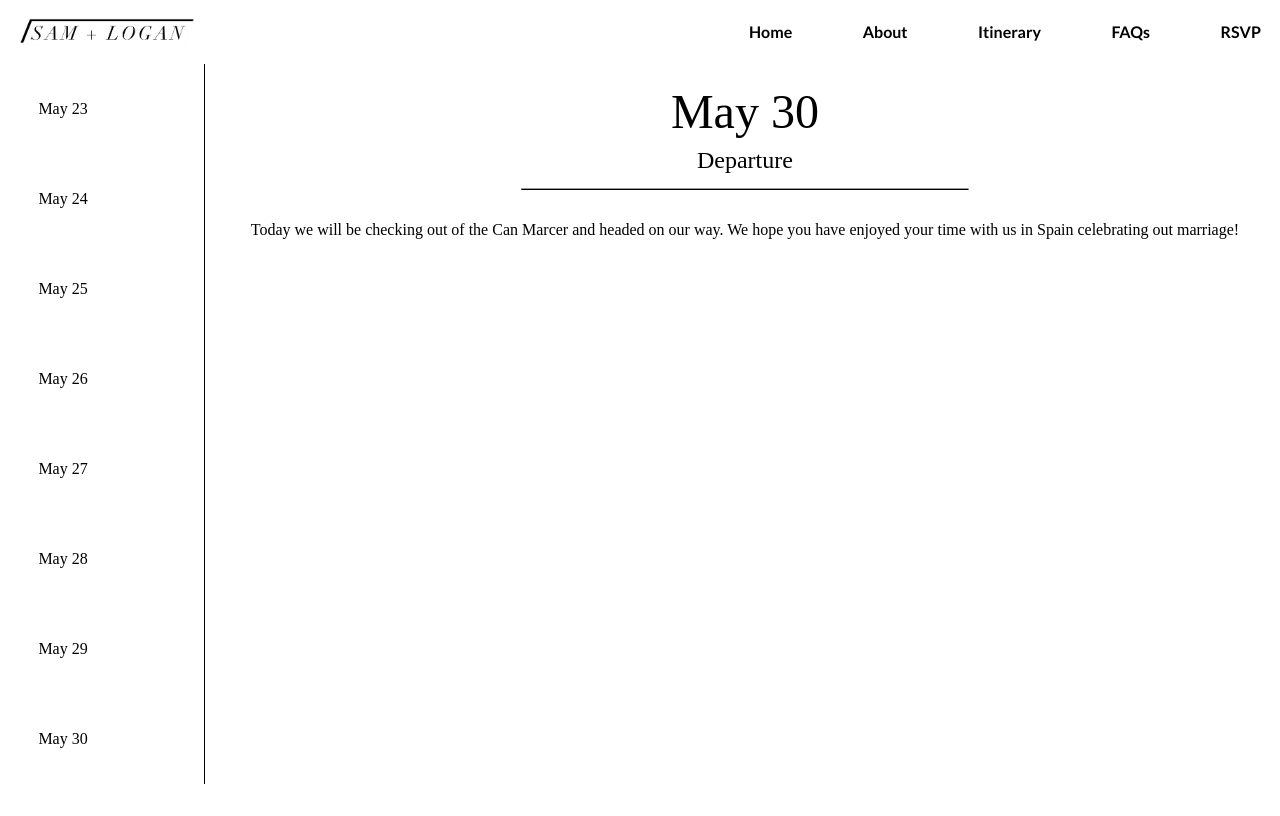
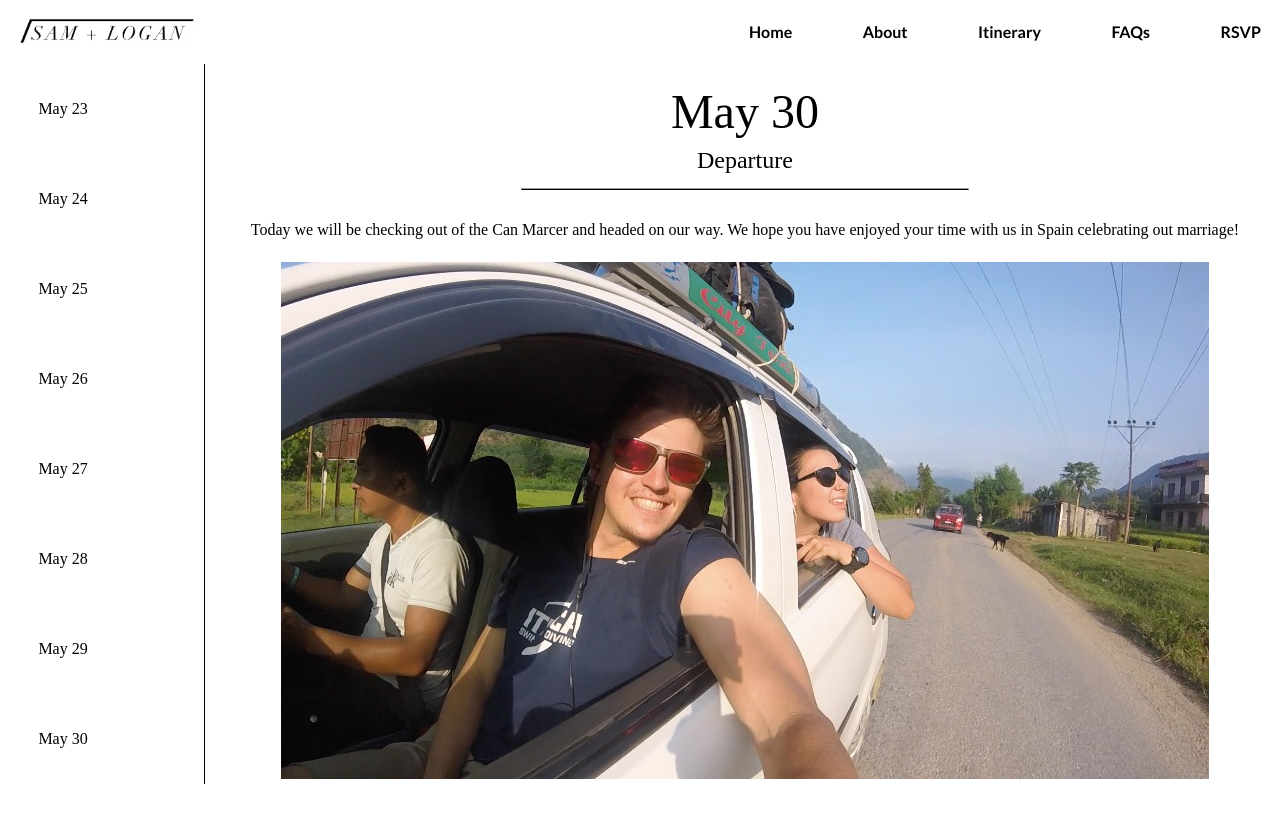
Before and after one commit to loganmetzger/barcelona22, a React (Create React App) app: page /itinerary/30 in a window 1280 px wide. Built offline with nearby package versions, Linux system fonts and the light colour scheme.

Commit message:
itinerary mostly laid out with pics and general styling, copy text incoming and some adjustments to be made with them

```diff
--- a/src/components/ItinDays/Day29.js
+++ b/src/components/ItinDays/Day29.js
@@ -1,5 +1,6 @@
 import React from "react";
-import '../../css/itinerary.css'
+import festival from '../../images/festival.JPG'
+import "../../css/itinerary.css";
 
 const Day29 = (props) => {
   return (
@@ -8,10 +9,20 @@ const Day29 = (props) => {
       <h3 className="day-subheader">Cleanup and Beach Day</h3>
       <hr className="day-header-line" />
 
-      <div>
-        <h4>After the Party</h4>
-        <p>Today we will be doing some cleanup at the venue and relaxing. We appreciate any help that you all might be willing to lend and would love to enjoy everyones company for our final day together.</p>
-        <p>We anticpate that some folks will have to depart today, and we wish you safe travels on your journey home</p>
+      <div className='free29'>
+        <img src={festival} alt='Us at a thai festival' className='festival' />
+        <div className='free29-text'>
+          <h4>After the Party</h4>
+          <p>
+            Today we will be doing some cleanup at the venue and relaxing. We
+            appreciate any help that you all might be willing to lend and would
+            love to enjoy everyones company for our final day together.
+          </p>
+          <p>
+            We anticpate that some folks will have to depart today, and we wish
+            you safe travels on your journey home
+          </p>
+        </div>
       </div>
     </div>
   );
--- a/src/components/ItinDays/Day30.js
+++ b/src/components/ItinDays/Day30.js
@@ -1,5 +1,6 @@
 import React from "react";
 import '../../css/itinerary.css'
+import car from '../../images/car.jpeg'
 
 const Day30 = (props) => {
   return (
@@ -8,8 +9,9 @@ const Day30 = (props) => {
       <h3 className="day-subheader">Departure</h3>
       <hr className="day-header-line" />
 
-      <div>
+      <div className='farewell-content'>
         <p>Today we will be checking out of the Can Marcer and headed on our way. We hope you have enjoyed your time with us in Spain celebrating out marriage!</p>
+        <img src={car} alt='Us in Nepal' className='farewell-img' />
       </div>
     </div>
   );
--- a/src/css/itinerary.css
+++ b/src/css/itinerary.css
@@ -317,3 +317,32 @@
 .event-container .timeline h4 {
   font-size: 1.3rem;
 }
+.free29 {
+  display: flex;
+  margin-bottom: 3vh;
+}
+.free29 .free29-text {
+  display: flex;
+  flex-direction: column;
+  justify-content: center;
+  align-items: center;
+  padding-left: 2vw;
+}
+.free29 .free29-text h4 {
+  font-size: 1.3rem;
+}
+.free29 .festival {
+  width: 30vw;
+}
+.farewell-content {
+  display: flex;
+  flex-direction: column;
+  justify-content: center;
+  align-items: center;
+}
+.farewell-content p {
+  margin-bottom: 3vh;
+}
+.farewell-content .farewell-img {
+  margin-bottom: 3vh;
+}
--- a/src/less/itinerary.less
+++ b/src/less/itinerary.less
@@ -381,3 +381,40 @@
         }
     }
 }
+
+// Sunday May 29
+.free29{
+    display: flex;
+    margin-bottom: 3vh;
+
+    .free29-text{
+        display: flex;
+        flex-direction: column;
+        justify-content: center;
+        align-items: center;
+        padding-left: 2vw;
+
+        h4 {
+            font-size: 1.3rem;
+        }
+    }
+    .festival {
+        width: 30vw;
+    }
+}
+
+// Monday May 30
+.farewell-content {
+    display: flex;
+    flex-direction: column;
+    justify-content: center;
+    align-items: center;
+
+    p{
+        margin-bottom: 3vh;
+    }
+
+    .farewell-img {
+        margin-bottom: 3vh;
+    }
+}
```
Also changed, not shown: src/images/car.jpeg (renamed from src/images/Screen Shot 2016-10-07 at 9.16.06 AM.jpeg).
